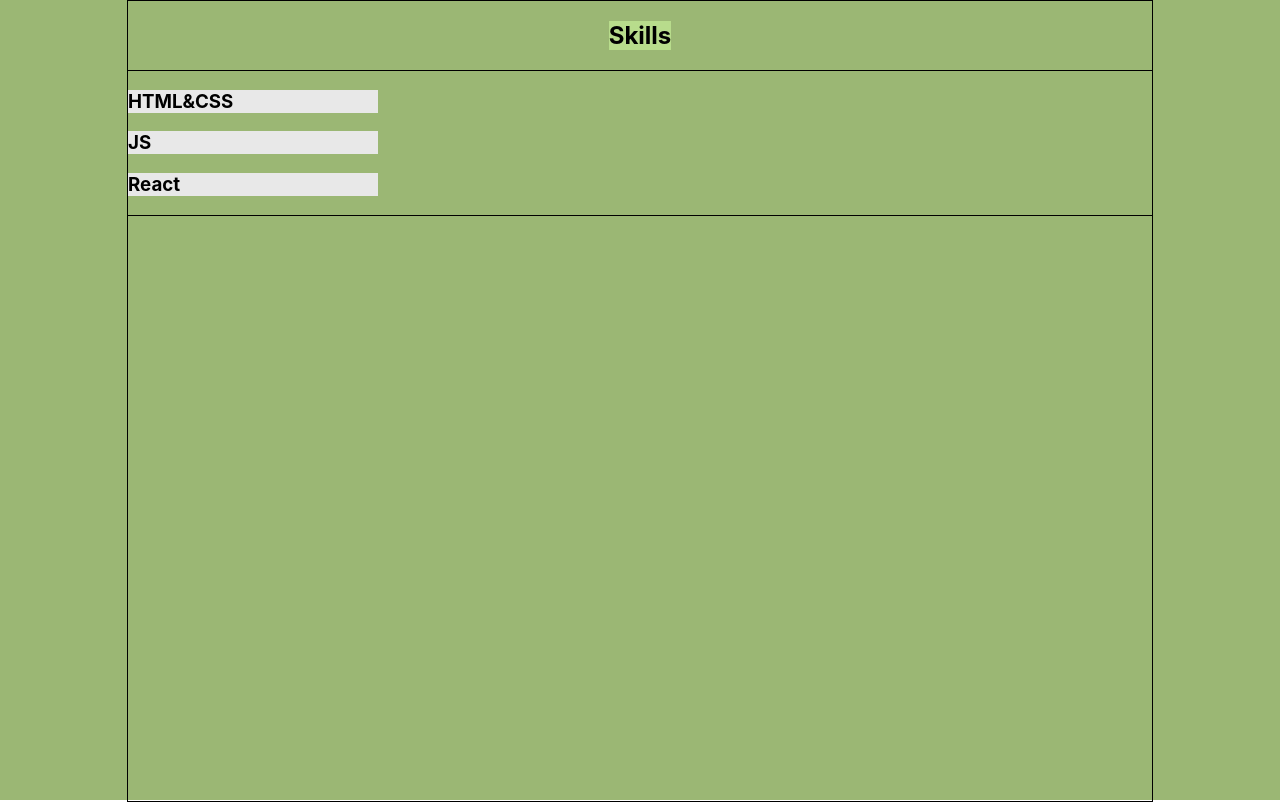
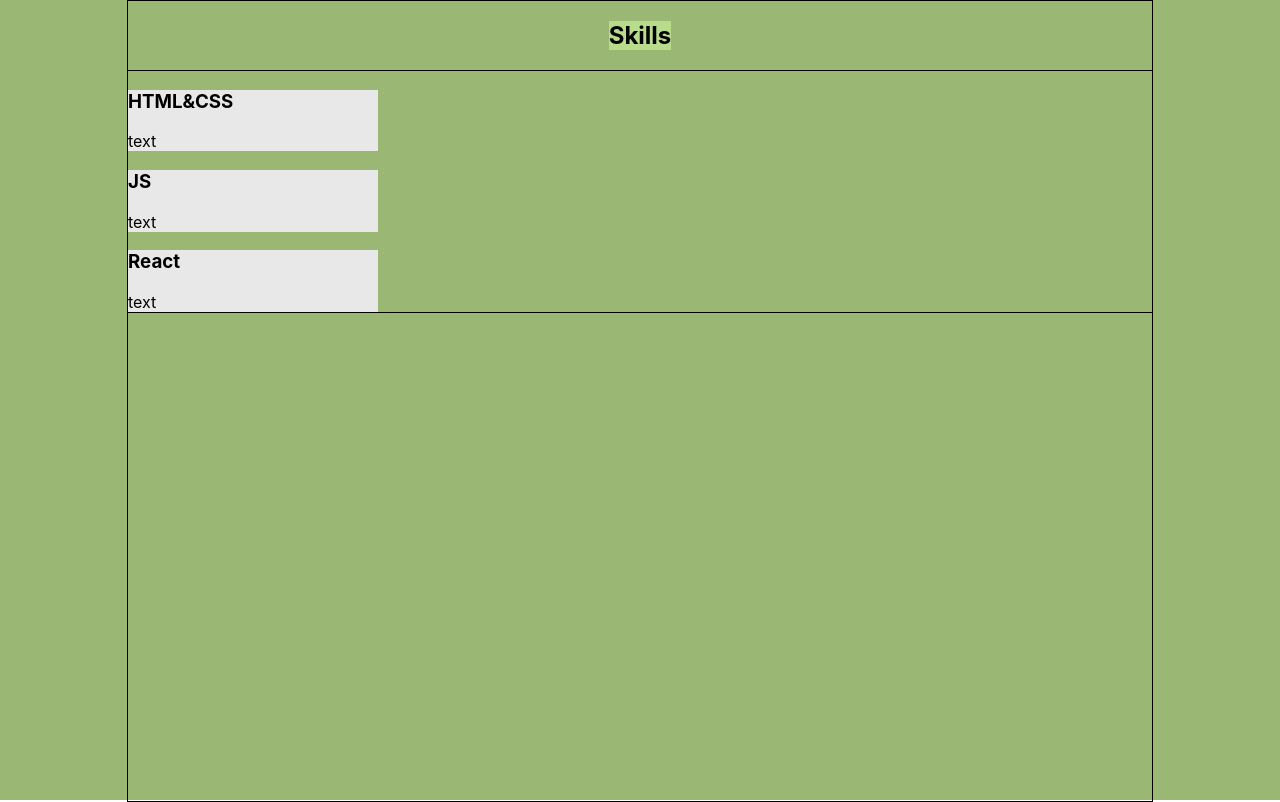
Before and after one commit to Kliapwnz/Portfolio, a React (Create React App) app: page / in a window 1280 px wide. Shown: the part 880-1682 px from the top of the page. Built offline with nearby package versions, Linux system fonts and the light colour scheme.

Commit message:
Skill.tsx

```diff
--- a/src/skills/Skills.tsx
+++ b/src/skills/Skills.tsx
@@ -9,9 +9,9 @@ export const Skills = () => {
             <div className={`${sc.container} ${s.skillsContainer}`}>
                 <h2 className={s.title}>Skills</h2>
                 <div className={s.skills}>
-                    <Skill title={"HTML&CSS"}/>
-                    <Skill title={"JS"}/>
-                    <Skill title={"React"}/>
+                    <Skill title={"HTML&CSS"} description={"text"}/>
+                    <Skill title={"JS"} description={"text"}/>
+                    <Skill title={"React"} description={"text"}/>
                 </div>
             </div>
 
--- a/src/skills/skill/Skill.tsx
+++ b/src/skills/skill/Skill.tsx
@@ -3,6 +3,7 @@ import s from "./Skill.module.css"
 
 type PropsType ={
     title:string
+    description:string
 }
 
 export const Skill = (props:PropsType) => {
@@ -10,7 +11,7 @@ export const Skill = (props:PropsType) => {
         <div className={s.skill}>
             <div className={s.icon}></div>
             <h3>{props.title}</h3>
-            <div className={s.description}></div>
+            <div className={s.description}>{props.description}</div>
         </div>
     );
 };
```
